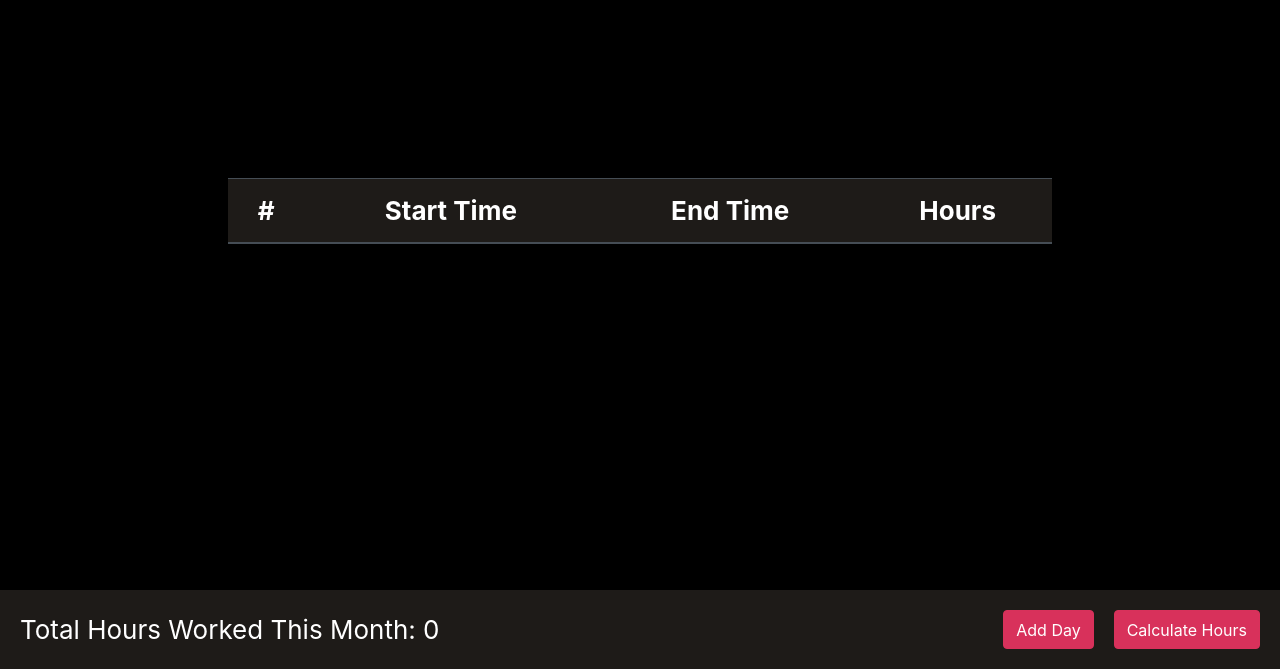
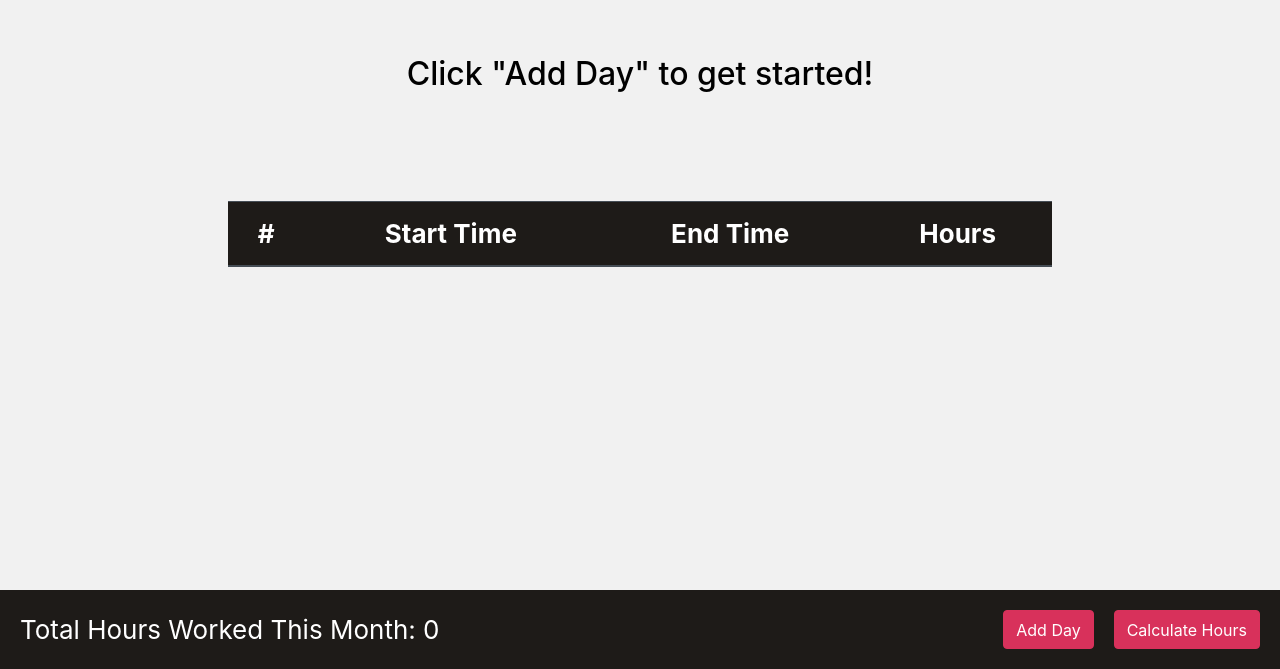
Before and after one commit to fchandel/Pay-Crunch, a React (Create React App) app: page / in a window 1280 px wide. Shown: the part 131-800 px from the top of the page. Built offline with nearby package versions, Linux system fonts and the light colour scheme.

Commit message:
Changed colors

```diff
--- a/src/App.css
+++ b/src/App.css
@@ -1,7 +1,6 @@
 .App {
   text-align: center;
-  background-color: #000 !important;
-
+  background-color: rgb(241, 241, 241) !important;
 }
 
 .App-logo {
@@ -18,6 +17,10 @@
   font-size: calc(10px + 2vmin);
   color: white;
   padding-bottom: 100px;
+}
+
+.hint {
+  color: black;
 }
 
 .tableDiv {
@@ -49,7 +52,7 @@
 
 #myTable {
   /* background-color: #d8315b; */
-  background-color: #fff;
+  background-color: rgb(207, 198, 198);
   color: #d8315b;
   /* border-color: black; */
   border-radius: 10px;
@@ -75,8 +78,6 @@ table-dark.table-hover tbody tr:hover {
   border-color: #d8315b !important;
 }
 
-
-
 .black {
   color: white;
 }
--- a/src/App.js
+++ b/src/App.js
@@ -103,10 +103,17 @@ class App extends React.Component {
     }), () => {console.log("Add Row", this.state)})
   }
 
+  displayHelp() {
+    if (this.state.counter == 0) {
+      return (<h2 className='hint'>Click "Add Day" to get started!</h2>)
+    }
+  }
+
   render() {
     return (
       <div className="App">
         <header className="App-header">
+          {this.displayHelp()}
           <div className='tableDiv'>
             <Table id="myTable" striped hover variant="dark">
               <thead className='table-header'>
```
